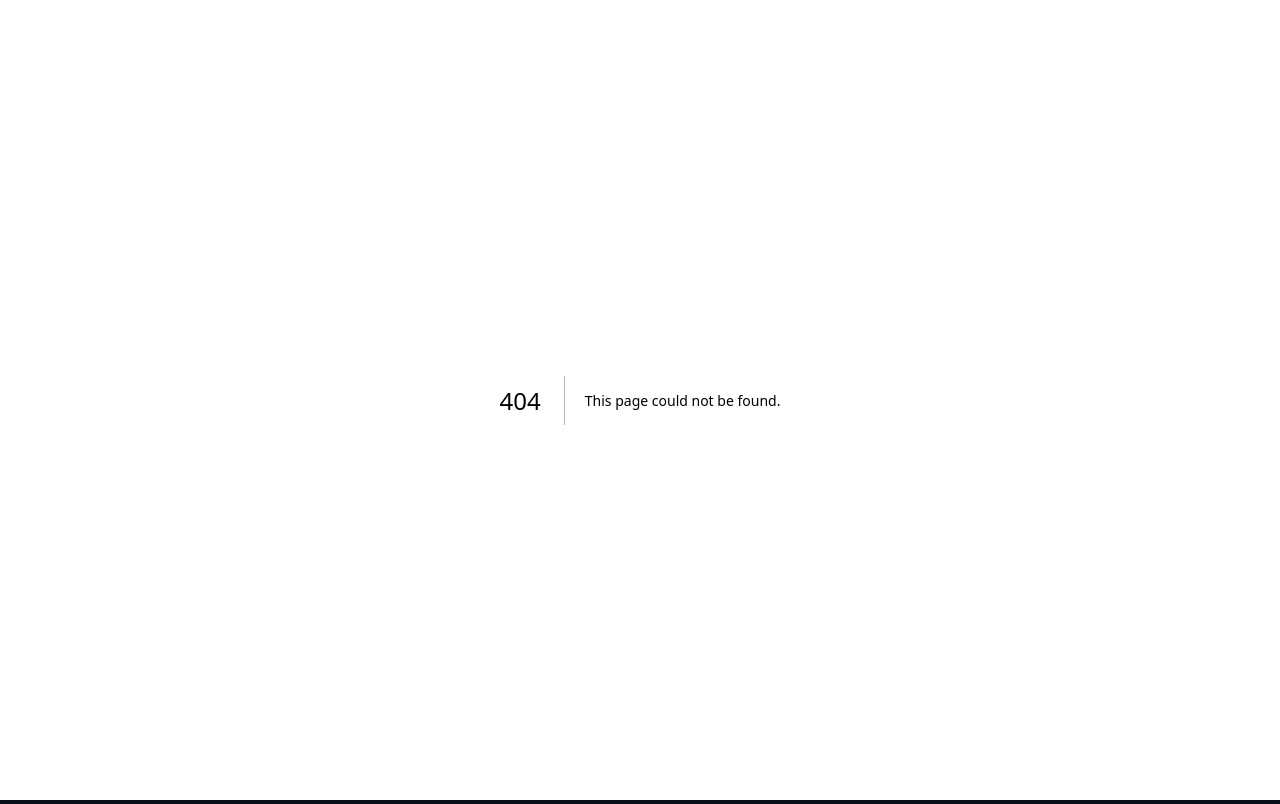
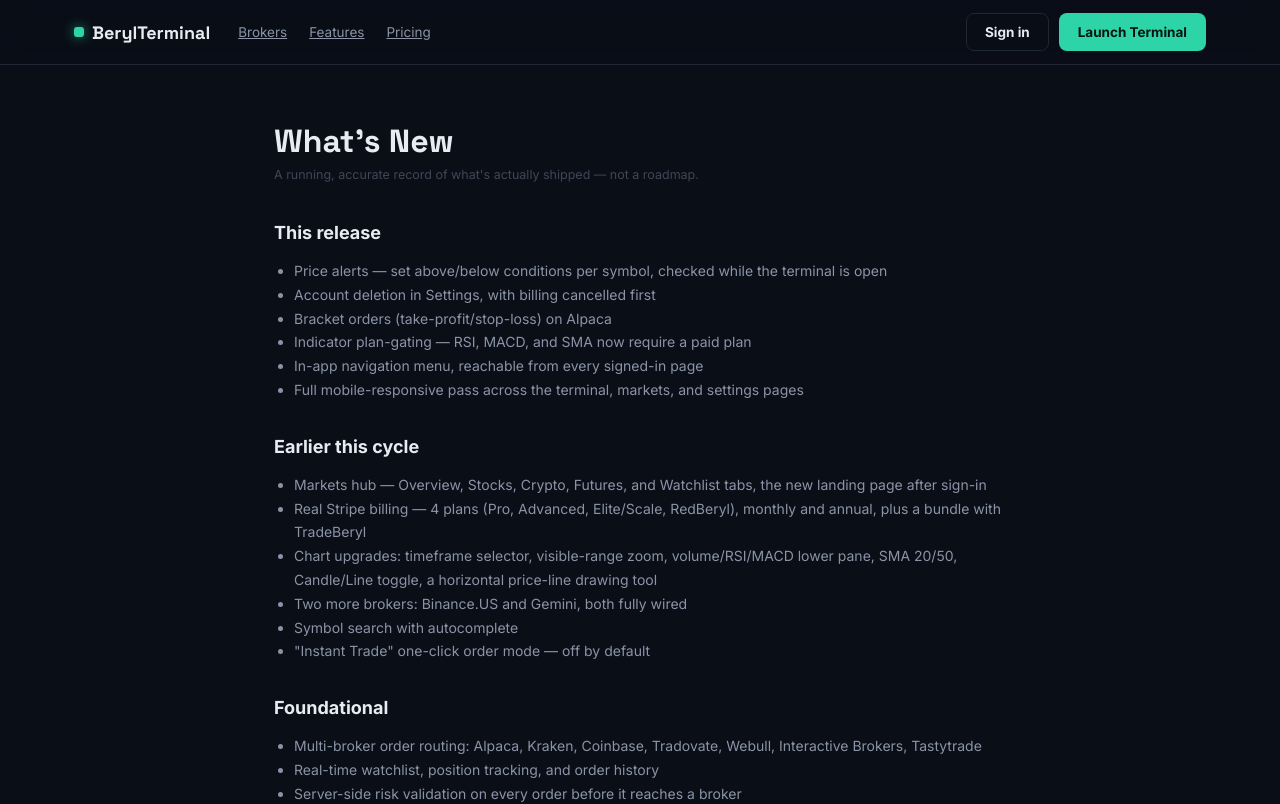
Before and after one commit to mohibi0987-hub/BerylTerminal, a Next.js app: page /changelog in a window 1280 px wide. Before the commit this address had no page. Shown: the top 804 px of the page. Built offline with nearby package versions, Linux system fonts and the light colour scheme; no server answers.

Commit message:
Add Changelog, Help & Support, and Refer-a-friend pages, wired into AppNav

```diff
--- /dev/null
+++ b/src/app/changelog/page.tsx
@@ -0,0 +1,63 @@
+import { SiteNav } from "@/components/marketing/SiteNav";
+import { SiteFooter } from "@/components/marketing/SiteFooter";
+
+export const metadata = { title: "What's New — BerylTerminal" };
+
+// Kept factual — this only lists things that are actually built and live,
+// not a roadmap or aspirational feature list.
+const ENTRIES = [
+  {
+    date: "This release",
+    items: [
+      "Price alerts — set above/below conditions per symbol, checked while the terminal is open",
+      "Account deletion in Settings, with billing cancelled first",
+      "Bracket orders (take-profit/stop-loss) on Alpaca",
+      "Indicator plan-gating — RSI, MACD, and SMA now require a paid plan",
+      "In-app navigation menu, reachable from every signed-in page",
+      "Full mobile-responsive pass across the terminal, markets, and settings pages",
+    ],
+  },
+  {
+    date: "Earlier this cycle",
+    items: [
+      "Markets hub — Overview, Stocks, Crypto, Futures, and Watchlist tabs, the new landing page after sign-in",
+      "Real Stripe billing — 4 plans (Pro, Advanced, Elite/Scale, RedBeryl), monthly and annual, plus a bundle with TradeBeryl",
+      "Chart upgrades: timeframe selector, visible-range zoom, volume/RSI/MACD lower pane, SMA 20/50, Candle/Line toggle, a horizontal price-line drawing tool",
+      "Two more brokers: Binance.US and Gemini, both fully wired",
+      "Symbol search with autocomplete",
+      "\"Instant Trade\" one-click order mode — off by default",
+    ],
+  },
+  {
+    date: "Foundational",
+    items: [
+      "Multi-broker order routing: Alpaca, Kraken, Coinbase, Tradovate, Webull, Interactive Brokers, Tastytrade",
+      "Real-time watchlist, position tracking, and order history",
+      "Server-side risk validation on every order before it reaches a broker",
+      "Public homepage, pricing, privacy, and terms pages",
+    ],
+  },
+];
+
+export default function ChangelogPage() {
+  return (
+    <div className="site">
+      <SiteNav />
+      <section className="legal">
+        <div className="container">
+          <h1>What's New</h1>
+          <div className="updated">A running, accurate record of what's actually shipped — not a roadmap.</div>
+          {ENTRIES.map((entry) => (
+            <div key={entry.date} style={{ marginBottom: 34 }}>
+              <h2>{entry.date}</h2>
+              <ul>
+                {entry.items.map((item) => <li key={item}>{item}</li>)}
+              </ul>
+            </div>
+          ))}
+        </div>
+      </section>
+      <SiteFooter />
+    </div>
+  );
+}
--- a/src/components/AppNav.tsx
+++ b/src/components/AppNav.tsx
@@ -10,6 +10,9 @@
   { href: "/terminal", label: "Terminal" },
   { href: "/settings", label: "Settings" },
   { href: "/pricing", label: "Pricing" },
+  { href: "/refer", label: "Refer a friend" },
+  { href: "/support", label: "Help & Support" },
+  { href: "/changelog", label: "What's New" },
   { href: "/privacy", label: "Privacy Policy" },
   { href: "/terms", label: "Terms of Service" },
 ];
--- a/src/components/marketing/SiteFooter.tsx
+++ b/src/components/marketing/SiteFooter.tsx
@@ -30,6 +30,8 @@
           <h4>Legal</h4>
           <a href="/privacy">Privacy Policy</a>
           <a href="/terms">Terms of Service</a>
+          <a href="/support">Help &amp; Support</a>
+          <a href="/changelog">What's New</a>
         </div>
       </div>
       <div className="container bottom">
--- a/src/middleware.ts
+++ b/src/middleware.ts
@@ -7,7 +7,7 @@
 // never by a logged-in browser, so it can't require a Clerk session. It's
 // still safe: the webhook route verifies Stripe's signature itself before
 // trusting anything in the request body.
-const isPublicRoute = createRouteMatcher(["/", "/login(.*)", "/privacy", "/terms", "/pricing", "/api/webhooks/stripe"]);
+const isPublicRoute = createRouteMatcher(["/", "/login(.*)", "/privacy", "/terms", "/pricing", "/support", "/changelog", "/api/webhooks/stripe"]);
 
 // BerylTerminal and TradeBeryl share one Clerk application so a person is
 // signed in on both once they've signed in on either. TradeBeryl is the
```
Also changed, not shown: src/app/refer/page.tsx (added, +36 -0 lines), src/app/support/page.tsx (added, +42 -0 lines).
